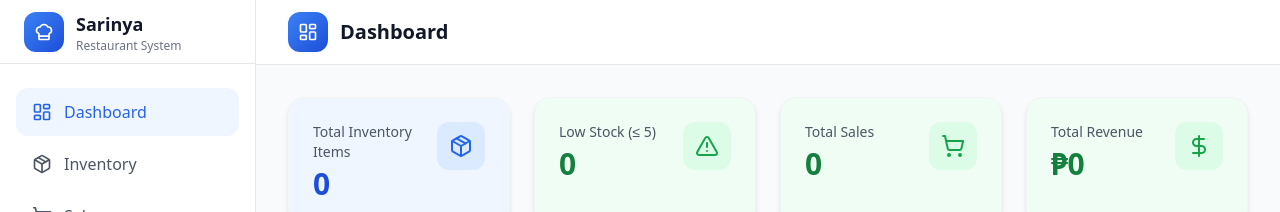
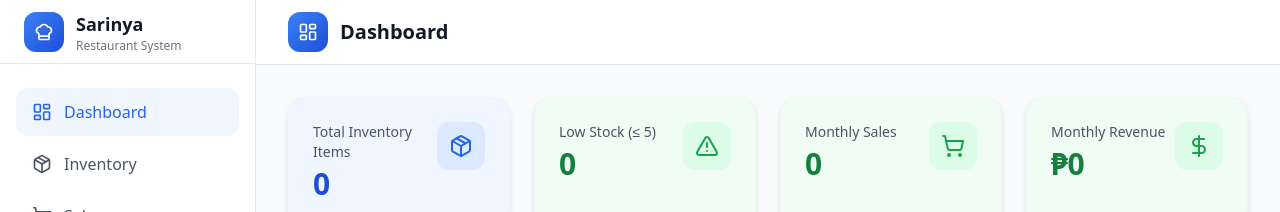
Before and after one commit to markjasperrojas/sarinya-system, a React (Create React App) app in the folder frontend/client/: page /dashboard in a window 1280 px wide. Shown: the top 212 px of the page. Built offline with nearby package versions, Linux system fonts and the light colour scheme; no server answers; sample sign-in values are in the browser's storage.

Commit message:
modify total sales and revenue to monthly sales and revenue

```diff
--- a/frontend/client/src/pages/DashboardPage.jsx
+++ b/frontend/client/src/pages/DashboardPage.jsx
@@ -222,7 +222,7 @@ export default function DashboardPage() {
     try {
       const [invRes, salesRes] = await Promise.all([
         API.get("/inventory"),
-        API.get("/sales"),
+        API.get("/sales", { params: { timeRange: "monthly" } }),
       ]);
 
       const items = Array.isArray(invRes.data) ? invRes.data : [];
@@ -323,14 +323,14 @@ export default function DashboardPage() {
           />
 
           <StatsCard
-            title="Total Sales"
+            title="Monthly Sales"
             value={salesCount}
             icon={ShoppingCart}
             colorScheme="success"
           />
 
           <StatsCard
-            title="Total Revenue"
+            title="Monthly Revenue"
             value={totalRevenue}
             icon={DollarSign}
             colorScheme="success"
```
